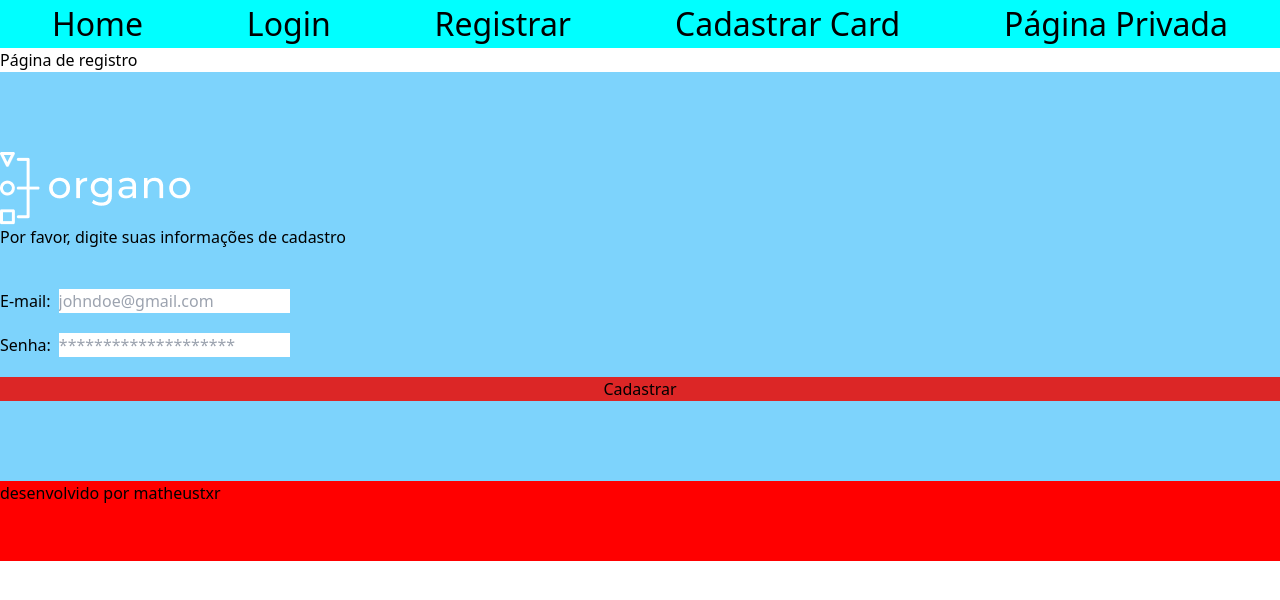
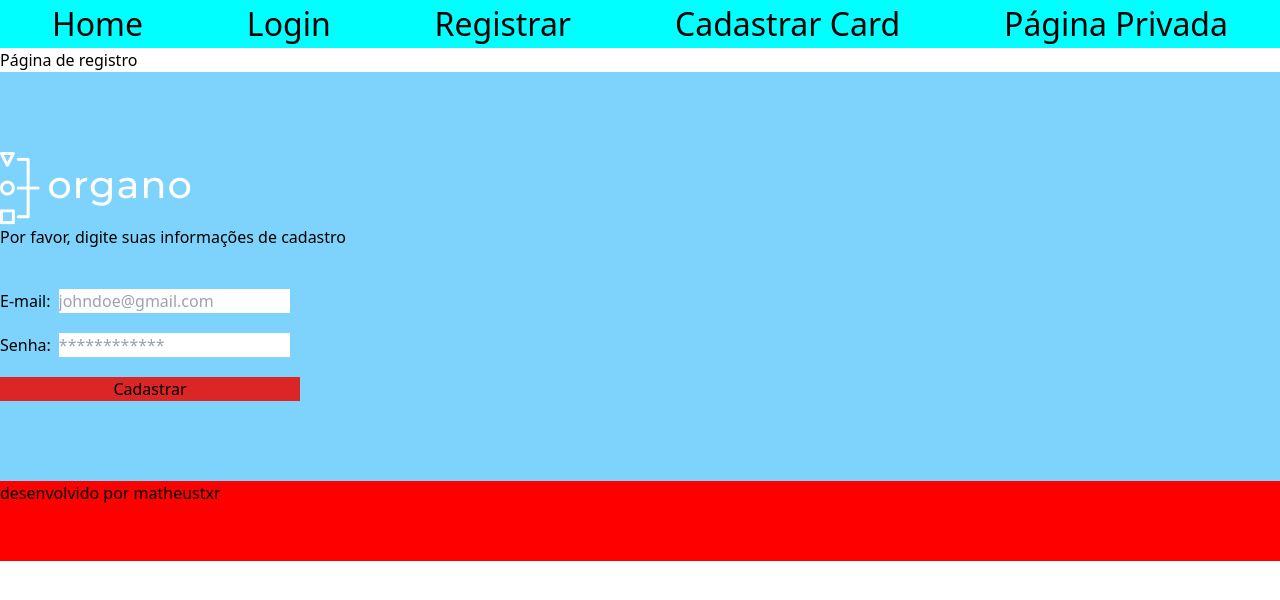
Before and after one commit to matheustxr/Projeto-FullStack, a React (Vite) app: page /register in a window 1280 px wide. Shown: the top 600 px of the page. Built offline with nearby package versions, Linux system fonts and the light colour scheme.

Commit message:
registro de usuario com email e senha com validação para saber se os campos estão preenchidos e com alert

```diff
--- a/src/componentes/createUser/createUser.tsx
+++ b/src/componentes/createUser/createUser.tsx
@@ -16,9 +16,23 @@ export default function CreateUser() {
         error,
     ] = useCreateUserWithEmailAndPassword(auth as Auth);
 
-    function handleSignUp(e: React.MouseEvent<HTMLButtonElement, MouseEvent>) {
+    function criarUsuario(e: React.MouseEvent<HTMLButtonElement, MouseEvent>) {
         e.preventDefault();
-        createUserWithEmailAndPassword(email, password);
+
+        // Verifica se os campos de e-mail e senha estão vazios
+        if (!email || !password) {
+            window.alert('Por favor, preencha todos os campos.');
+            return;
+        }
+
+        // Cadastra os dados do usuario no banco de dados
+        createUserWithEmailAndPassword(email, password)
+        .then(() => {
+            window.alert('Cadastro realizado com sucesso!');
+        })
+        .catch((error) => {
+            window.alert(`Erro ao cadastrar: ${error.message}`);
+        });
     }
 
     if (loading) {
@@ -53,15 +67,15 @@ export default function CreateUser() {
                                 type="password"
                                 name="password"
                                 id="password"
-                                placeholder="********************"
+                                placeholder="************"
                                 required
                                 onChange={(e) => setPassword(e.target.value)}
                             />
                         </div>
 
                         <button
-                            onClick={handleSignUp}
-                            className="bg-red-600"
+                            onClick={criarUsuario}
+                            className="bg-red-600 max-w-[300px] "
                         >
                             Cadastrar
                         </button>
```
